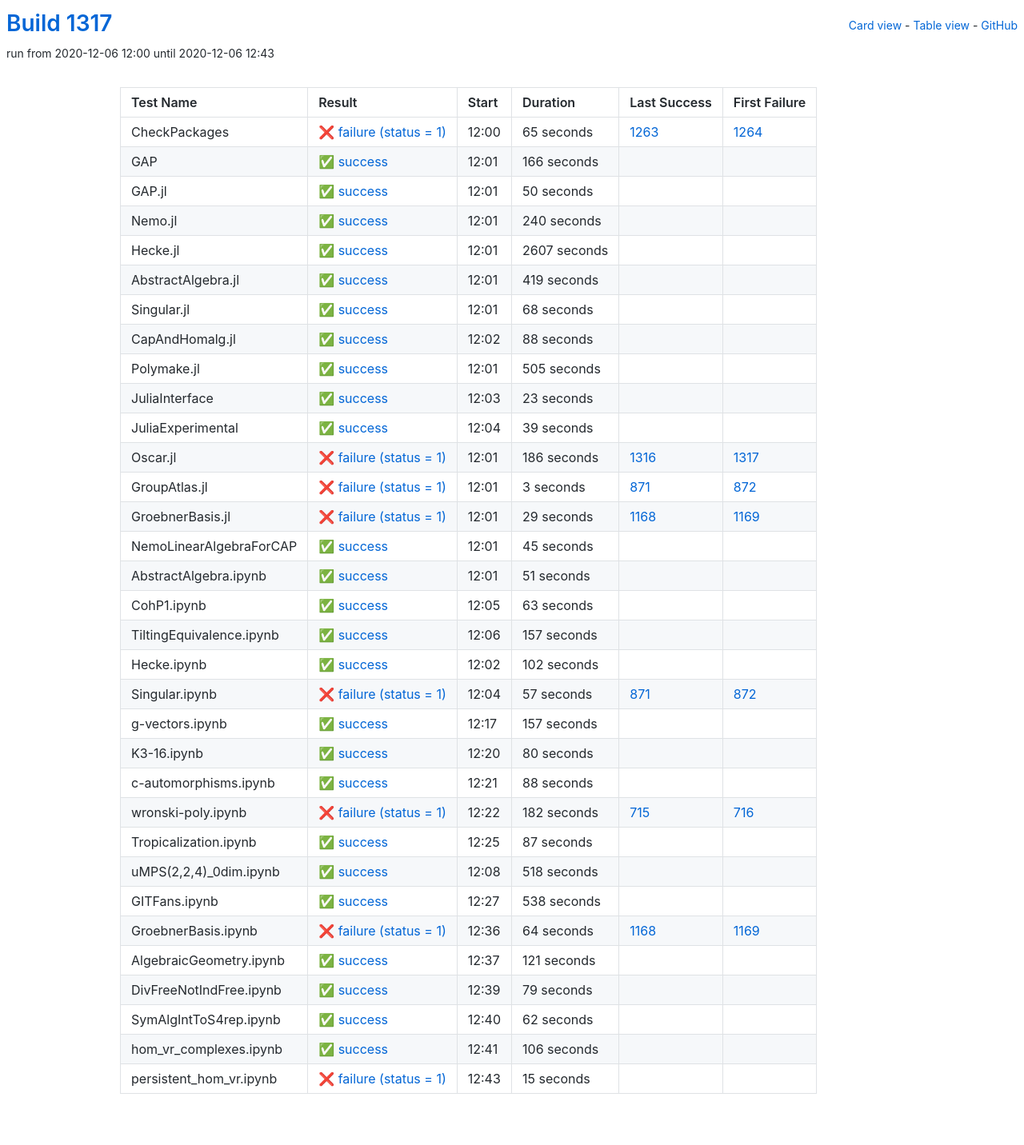
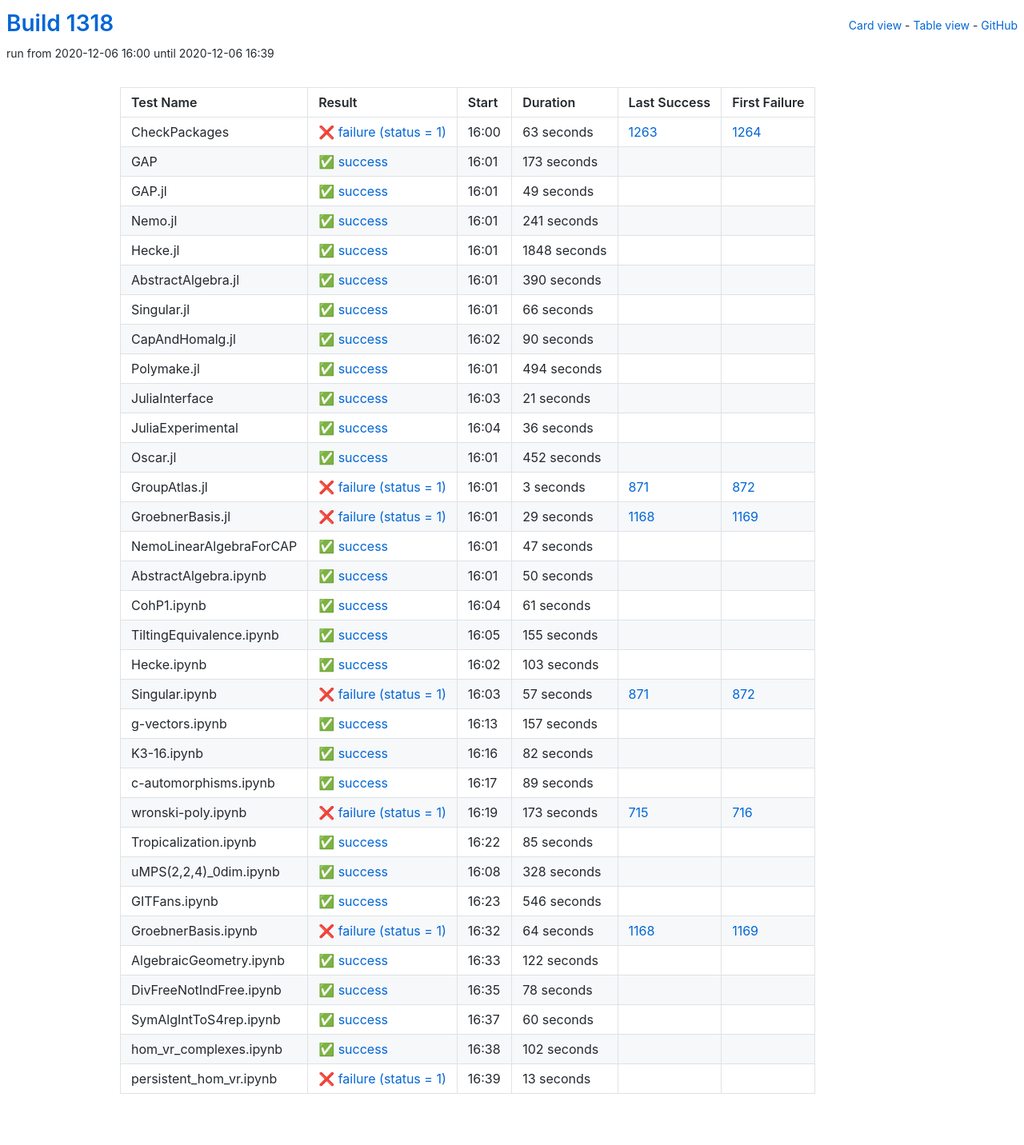
Before and after one commit to oscar-system/oscar-ci-status-stable, a Jekyll site: the page built from table.html, in a window 1280 px wide. Shown: the whole page at 80% size. Built offline with Jekyll 4.4.1, drawn with Linux system fonts in a browser that asks for light colours.

Commit message:
Build #1318

```diff
--- a/_data/ci.yml
+++ b/_data/ci.yml
@@ -1,6 +1,6 @@
 ---
-build: 1317
-build_url: https://oscarci.mathematik.uni-kl.de/job/oscar-stable/1317/
+build: 1318
+build_url: https://oscarci.mathematik.uni-kl.de/job/oscar-stable/1318/
 job: oscar-stable
 organization: oscar-system
 repo: oscar-ci-status-stable
@@ -8,152 +8,152 @@ repourl: https://github.com/oscar-system/oscar-ci-status-stable
 tests:
 - name: CheckPackages
   id: checkpackages
-  log: https://oscarci.mathematik.uni-kl.de/job/oscar-stable/1317/artifact/logs/build-1317/CheckPackages.log
-  start: 2020-12-06 12:00
+  log: https://oscarci.mathematik.uni-kl.de/job/oscar-stable/1318/artifact/logs/build-1318/CheckPackages.log
+  start: 2020-12-06 16:00
   success: false
   exitcode: 1
   status: failure
-  duration: 65
+  duration: 63
   last_success: 1263
   last_success_url: https://oscarci.mathematik.uni-kl.de/job/oscar-stable/1263/
   first_failure: 1264
   first_failure_url: https://oscarci.mathematik.uni-kl.de/job/oscar-stable/1264/
 - name: GAP
   id: gap
-  log: https://oscarci.mathematik.uni-kl.de/job/oscar-stable/1317/artifact/logs/build-1317/GAP.log
-  start: 2020-12-06 12:01
+  log: https://oscarci.mathematik.uni-kl.de/job/oscar-stable/1318/artifact/logs/build-1318/GAP.log
+  start: 2020-12-06 16:01
   success: true
   exitcode: 0
   status: success
-  duration: 166
+  duration: 173
   last_success: false
   last_success_url:
   first_failure: false
   first_failure_url:
 - name: GAP.jl
   id: gap-jl
-  log: https://oscarci.mathematik.uni-kl.de/job/oscar-stable/1317/artifact/logs/build-1317/GAP.jl.log
-  start: 2020-12-06 12:01
+  log: https://oscarci.mathematik.uni-kl.de/job/oscar-stable/1318/artifact/logs/build-1318/GAP.jl.log
+  start: 2020-12-06 16:01
   success: true
   exitcode: 0
   status: success
-  duration: 50
+  duration: 49
   last_success: false
   last_success_url:
   first_failure: false
   first_failure_url:
 - name: Nemo.jl
   id: nemo-jl
-  log: https://oscarci.mathematik.uni-kl.de/job/oscar-stable/1317/artifact/logs/build-1317/Nemo.jl.log
-  start: 2020-12-06 12:01
+  log: https://oscarci.mathematik.uni-kl.de/job/oscar-stable/1318/artifact/logs/build-1318/Nemo.jl.log
+  start: 2020-12-06 16:01
   success: true
   exitcode: 0
   status: success
-  duration: 240
+  duration: 241
   last_success: false
   last_success_url:
   first_failure: false
   first_failure_url:
 - name: Hecke.jl
   id: hecke-jl
-  log: https://oscarci.mathematik.uni-kl.de/job/oscar-stable/1317/artifact/logs/build-1317/Hecke.jl.log
-  start: 2020-12-06 12:01
+  log: https://oscarci.mathematik.uni-kl.de/job/oscar-stable/1318/artifact/logs/build-1318/Hecke.jl.log
+  start: 2020-12-06 16:01
   success: true
   exitcode: 0
   status: success
-  duration: 2607
+  duration: 1848
   last_success: false
   last_success_url:
   first_failure: false
   first_failure_url:
 - name: AbstractAlgebra.jl
   id: abstractalgebra-jl
-  log: https://oscarci.mathematik.uni-kl.de/job/oscar-stable/1317/artifact/logs/build-1317/AbstractAlgebra.jl.log
-  start: 2020-12-06 12:01
+  log: https://oscarci.mathematik.uni-kl.de/job/oscar-stable/1318/artifact/logs/build-1318/AbstractAlgebra.jl.log
+  start: 2020-12-06 16:01
   success: true
   exitcode: 0
   status: success
-  duration: 419
+  duration: 390
   last_success: false
   last_success_url:
   first_failure: false
   first_failure_url:
 - name: Singular.jl
   id: singular-jl
-  log: https://oscarci.mathematik.uni-kl.de/job/oscar-stable/1317/artifact/logs/build-1317/Singular.jl.log
-  start: 2020-12-06 12:01
+  log: https://oscarci.mathematik.uni-kl.de/job/oscar-stable/1318/artifact/logs/build-1318/Singular.jl.log
+  start: 2020-12-06 16:01
   success: true
   exitcode: 0
   status: success
-  duration: 68
+  duration: 66
   last_success: false
   last_success_url:
   first_failure: false
   first_failure_url:
 - name: CapAndHomalg.jl
   id: capandhomalg-jl
-  log: https://oscarci.mathematik.uni-kl.de/job/oscar-stable/1317/artifact/logs/build-1317/CapAndHomalg.jl.log
-  start: 2020-12-06 12:02
+  log: https://oscarci.mathematik.uni-kl.de/job/oscar-stable/1318/artifact/logs/build-1318/CapAndHomalg.jl.log
+  start: 2020-12-06 16:02
   success: true
   exitcode: 0
   status: success
-  duration: 88
+  duration: 90
   last_success: false
   last_success_url:
   first_failure: false
   first_failure_url:
 - name: Polymake.jl
   id: polymake-jl
-  log: https://oscarci.mathematik.uni-kl.de/job/oscar-stable/1317/artifact/logs/build-1317/Polymake.jl.log
-  start: 2020-12-06 12:01
+  log: https://oscarci.mathematik.uni-kl.de/job/oscar-stable/1318/artifact/logs/build-1318/Polymake.jl.log
+  start: 2020-12-06 16:01
   success: true
   exitcode: 0
   status: success
-  duration: 505
+  duration: 494
   last_success: false
   last_success_url:
   first_failure: false
   first_failure_url:
 - name: JuliaInterface
   id: juliainterface
-  log: https://oscarci.mathematik.uni-kl.de/job/oscar-stable/1317/artifact/logs/build-1317/JuliaInterface.log
-  start: 2020-12-06 12:03
+  log: https://oscarci.mathematik.uni-kl.de/job/oscar-stable/1318/artifact/logs/build-1318/JuliaInterface.log
+  start: 2020-12-06 16:03
   success: true
   exitcode: 0
   status: success
-  duration: 23
+  duration: 21
   last_success: false
   last_success_url:
   first_failure: false
   first_failure_url:
 - name: JuliaExperimental
   id: juliaexperimental
-  log: https://oscarci.mathematik.uni-kl.de/job/oscar-stable/1317/artifact/logs/build-1317/JuliaExperimental.log
-  start: 2020-12-06 12:04
+  log: https://oscarci.mathematik.uni-kl.de/job/oscar-stable/1318/artifact/logs/build-1318/JuliaExperimental.log
+  start: 2020-12-06 16:04
   success: true
   exitcode: 0
   status: success
-  duration: 39
+  duration: 36
   last_success: false
   last_success_url:
   first_failure: false
   first_failure_url:
 - name: Oscar.jl
   id: oscar-jl
-  log: https://oscarci.mathematik.uni-kl.de/job/oscar-stable/1317/artifact/logs/build-1317/Oscar.jl.log
-  start: 2020-12-06 12:01
-  success: false
-  exitcode: 1
-  status: failure
-  duration: 186
-  last_success: 1316
-  last_success_url: https://oscarci.mathematik.uni-kl.de/job/oscar-stable/1316/
-  first_failure: 1317
-  first_failure_url: https://oscarci.mathematik.uni-kl.de/job/oscar-stable/1317/
+  log: https://oscarci.mathematik.uni-kl.de/job/oscar-stable/1318/artifact/logs/build-1318/Oscar.jl.log
+  start: 2020-12-06 16:01
+  success: true
+  exitcode: 0
+  status: success
+  duration: 452
+  last_success: false
+  last_success_url:
+  first_failure: false
+  first_failure_url:
 - name: GroupAtlas.jl
   id: groupatlas-jl
-  log: https://oscarci.mathematik.uni-kl.de/job/oscar-stable/1317/artifact/logs/build-1317/GroupAtlas.jl.log
-  start: 2020-12-06 12:01
+  log: https://oscarci.mathematik.uni-kl.de/job/oscar-stable/1318/artifact/logs/build-1318/GroupAtlas.jl.log
+  start: 2020-12-06 16:01
   success: false
   exitcode: 1
   status: failure
@@ -164,8 +164,8 @@ tests:
   first_failure_url: https://oscarci.mathematik.uni-kl.de/job/oscar-stable/872/
 - name: GroebnerBasis.jl
   id: groebnerbasis-jl
-  log: https://oscarci.mathematik.uni-kl.de/job/oscar-stable/1317/artifact/logs/build-1317/GroebnerBasis.jl.log
-  start: 2020-12-06 12:01
+  log: https://oscarci.mathematik.uni-kl.de/job/oscar-stable/1318/artifact/logs/build-1318/GroebnerBasis.jl.log
+  start: 2020-12-06 16:01
   success: false
   exitcode: 1
   status: failure
@@ -176,68 +176,68 @@ tests:
   first_failure_url: https://oscarci.mathematik.uni-kl.de/job/oscar-stable/1169/
 - name: NemoLinearAlgebraForCAP
   id: nemolinearalgebraforcap
-  log: https://oscarci.mathematik.uni-kl.de/job/oscar-stable/1317/artifact/logs/build-1317/NemoLinearAlgebraForCAP.log
-  start: 2020-12-06 12:01
+  log: https://oscarci.mathematik.uni-kl.de/job/oscar-stable/1318/artifact/logs/build-1318/NemoLinearAlgebraForCAP.log
+  start: 2020-12-06 16:01
   success: true
   exitcode: 0
   status: success
-  duration: 45
+  duration: 47
   last_success: false
   last_success_url:
   first_failure: false
   first_failure_url:
 - name: AbstractAlgebra.ipynb
   id: abstractalgebra-ipynb
-  log: https://oscarci.mathematik.uni-kl.de/job/oscar-stable/1317/artifact/logs/build-1317/AbstractAlgebra.ipynb.log
-  start: 2020-12-06 12:01
+  log: https://oscarci.mathematik.uni-kl.de/job/oscar-stable/1318/artifact/logs/build-1318/AbstractAlgebra.ipynb.log
+  start: 2020-12-06 16:01
   success: true
   exitcode: 0
   status: success
-  duration: 51
+  duration: 50
   last_success: false
   last_success_url:
   first_failure: false
   first_failure_url:
 - name: CohP1.ipynb
   id: cohp1-ipynb
-  log: https://oscarci.mathematik.uni-kl.de/job/oscar-stable/1317/artifact/logs/build-1317/CohP1.ipynb.log
-  start: 2020-12-06 12:05
+  log: https://oscarci.mathematik.uni-kl.de/job/oscar-stable/1318/artifact/logs/build-1318/CohP1.ipynb.log
+  start: 2020-12-06 16:04
   success: true
   exitcode: 0
   status: success
-  duration: 63
+  duration: 61
   last_success: false
   last_success_url:
   first_failure: false
   first_failure_url:
 - name: TiltingEquivalence.ipynb
   id: tiltingequivalence-ipynb
-  log: https://oscarci.mathematik.uni-kl.de/job/oscar-stable/1317/artifact/logs/build-1317/TiltingEquivalence.ipynb.log
-  start: 2020-12-06 12:06
+  log: https://oscarci.mathematik.uni-kl.de/job/oscar-stable/1318/artifact/logs/build-1318/TiltingEquivalence.ipynb.log
+  start: 2020-12-06 16:05
   success: true
   exitcode: 0
   status: success
-  duration: 157
+  duration: 155
   last_success: false
   last_success_url:
   first_failure: false
   first_failure_url:
 - name: Hecke.ipynb
   id: hecke-ipynb
-  log: https://oscarci.mathematik.uni-kl.de/job/oscar-stable/1317/artifact/logs/build-1317/Hecke.ipynb.log
-  start: 2020-12-06 12:02
+  log: https://oscarci.mathematik.uni-kl.de/job/oscar-stable/1318/artifact/logs/build-1318/Hecke.ipynb.log
+  start: 2020-12-06 16:02
   success: true
   exitcode: 0
   status: success
-  duration: 102
+  duration: 103
   last_success: false
   last_success_url:
   first_failure: false
   first_failure_url:
 - name: Singular.ipynb
   id: singular-ipynb
-  log: https://oscarci.mathematik.uni-kl.de/job/oscar-stable/1317/artifact/logs/build-1317/Singular.ipynb.log
-  start: 2020-12-06 12:04
+  log: https://oscarci.mathematik.uni-kl.de/job/oscar-stable/1318/artifact/logs/build-1318/Singular.ipynb.log
+  start: 2020-12-06 16:03
   success: false
   exitcode: 1
   status: failure
@@ -248,8 +248,8 @@ tests:
   first_failure_url: https://oscarci.mathematik.uni-kl.de/job/oscar-stable/872/
 - name: g-vectors.ipynb
   id: g-vectors-ipynb
-  log: https://oscarci.mathematik.uni-kl.de/job/oscar-stable/1317/artifact/logs/build-1317/g-vectors.ipynb.log
-  start: 2020-12-06 12:17
+  log: https://oscarci.mathematik.uni-kl.de/job/oscar-stable/1318/artifact/logs/build-1318/g-vectors.ipynb.log
+  start: 2020-12-06 16:13
   success: true
   exitcode: 0
   status: success
@@ -260,80 +260,80 @@ tests:
   first_failure_url:
 - name: K3-16.ipynb
   id: k3-16-ipynb
-  log: https://oscarci.mathematik.uni-kl.de/job/oscar-stable/1317/artifact/logs/build-1317/K3-16.ipynb.log
-  start: 2020-12-06 12:20
+  log: https://oscarci.mathematik.uni-kl.de/job/oscar-stable/1318/artifact/logs/build-1318/K3-16.ipynb.log
+  start: 2020-12-06 16:16
   success: true
   exitcode: 0
   status: success
-  duration: 80
+  duration: 82
   last_success: false
   last_success_url:
   first_failure: false
   first_failure_url:
 - name: c-automorphisms.ipynb
   id: c-automorphisms-ipynb
-  log: https://oscarci.mathematik.uni-kl.de/job/oscar-stable/1317/artifact/logs/build-1317/c-automorphisms.ipynb.log
-  start: 2020-12-06 12:21
+  log: https://oscarci.mathematik.uni-kl.de/job/oscar-stable/1318/artifact/logs/build-1318/c-automorphisms.ipynb.log
+  start: 2020-12-06 16:17
   success: true
   exitcode: 0
   status: success
-  duration: 88
+  duration: 89
   last_success: false
   last_success_url:
   first_failure: false
   first_failure_url:
 - name: wronski-poly.ipynb
   id: wronski-poly-ipynb
-  log: https://oscarci.mathematik.uni-kl.de/job/oscar-stable/1317/artifact/logs/build-1317/wronski-poly.ipynb.log
-  start: 2020-12-06 12:22
+  log: https://oscarci.mathematik.uni-kl.de/job/oscar-stable/1318/artifact/logs/build-1318/wronski-poly.ipynb.log
+  start: 2020-12-06 16:19
   success: false
   exitcode: 1
   status: failure
-  duration: 182
+  duration: 173
   last_success: 715
   last_success_url: https://oscarci.mathematik.uni-kl.de/job/oscar-stable/715/
   first_failure: 716
   first_failure_url: https://oscarci.mathematik.uni-kl.de/job/oscar-stable/716/
 - name: Tropicalization.ipynb
   id: tropicalization-ipynb
-  log: https://oscarci.mathematik.uni-kl.de/job/oscar-stable/1317/artifact/logs/build-1317/Tropicalization.ipynb.log
-  start: 2020-12-06 12:25
+  log: https://oscarci.mathematik.uni-kl.de/job/oscar-stable/1318/artifact/logs/build-1318/Tropicalization.ipynb.log
+  start: 2020-12-06 16:22
   success: true
   exitcode: 0
   status: success
-  duration: 87
+  duration: 85
   last_success: false
   last_success_url:
   first_failure: false
   first_failure_url:
 - name: uMPS(2,2,4)_0dim.ipynb
   id: umps-2-2-4-0dim-ipynb
-  log: https://oscarci.mathematik.uni-kl.de/job/oscar-stable/1317/artifact/logs/build-1317/uMPS-2-2-4-_0dim.ipynb.log
-  start: 2020-12-06 12:08
+  log: https://oscarci.mathematik.uni-kl.de/job/oscar-stable/1318/artifact/logs/build-1318/uMPS-2-2-4-_0dim.ipynb.log
+  start: 2020-12-06 16:08
   success: true
   exitcode: 0
   status: success
-  duration: 518
+  duration: 328
   last_success: false
   last_success_url:
   first_failure: false
   first_failure_url:
 - name: GITFans.ipynb
   id: gitfans-ipynb
-  log: https://oscarci.mathematik.uni-kl.de/job/oscar-stable/1317/artifact/logs/build-1317/GITFans.ipynb.log
-  start: 2020-12-06 12:27
+  log: https://oscarci.mathematik.uni-kl.de/job/oscar-stable/1318/artifact/logs/build-1318/GITFans.ipynb.log
+  start: 2020-12-06 16:23
   success: true
   exitcode: 0
   status: success
-  duration: 538
+  duration: 546
   last_success: false
   last_success_url:
   first_failure: false
   first_failure_url:
 - name: GroebnerBasis.ipynb
   id: groebnerbasis-ipynb
-  log: https://oscarci.mathematik.uni-kl.de/job/oscar-stable/1317/artifact/logs/build-1317/GroebnerBasis.ipynb.log
-  start: 2020-12-06 12:36
+  log: https://oscarci.mathematik.uni-kl.de/job/oscar-stable/1318/artifact/logs/build-1318/GroebnerBasis.ipynb.log
+  start: 2020-12-06 16:32
   success: false
   exitcode: 1
   status: failure
@@ -344,60 +344,60 @@ tests:
   first_failure_url: https://oscarci.mathematik.uni-kl.de/job/oscar-stable/1169/
 - name: AlgebraicGeometry.ipynb
   id: algebraicgeometry-ipynb
-  log: https://oscarci.mathematik.uni-kl.de/job/oscar-stable/1317/artifact/logs/build-1317/AlgebraicGeometry.ipynb.log
-  start: 2020-12-06 12:37
+  log: https://oscarci.mathematik.uni-kl.de/job/oscar-stable/1318/artifact/logs/build-1318/AlgebraicGeometry.ipynb.log
+  start: 2020-12-06 16:33
   success: true
   exitcode: 0
   status: success
-  duration: 121
+  duration: 122
   last_success: false
   last_success_url:
   first_failure: false
   first_failure_url:
 - name: DivFreeNotIndFree.ipynb
   id: divfreenotindfree-ipynb
-  log: https://oscarci.mathematik.uni-kl.de/job/oscar-stable/1317/artifact/logs/build-1317/DivFreeNotIndFree.ipynb.log
-  start: 2020-12-06 12:39
+  log: https://oscarci.mathematik.uni-kl.de/job/oscar-stable/1318/artifact/logs/build-1318/DivFreeNotIndFree.ipynb.log
+  start: 2020-12-06 16:35
   success: true
   exitcode: 0
   status: success
-  duration: 79
+  duration: 78
   last_success: false
   last_success_url:
   first_failure: false
   first_failure_url:
 - name: SymAlgIntToS4rep.ipynb
   id: symalginttos4rep-ipynb
-  log: https://oscarci.mathematik.uni-kl.de/job/oscar-stable/1317/artifact/logs/build-1317/SymAlgIntToS4rep.ipynb.log
-  start: 2020-12-06 12:40
+  log: https://oscarci.mathematik.uni-kl.de/job/oscar-stable/1318/artifact/logs/build-1318/SymAlgIntToS4rep.ipynb.log
+  start: 2020-12-06 16:37
   success: true
   exitcode: 0
   status: success
-  duration: 62
+  duration: 60
   last_success: false
   last_success_url:
   first_failure: false
   first_failure_url:
 - name: hom_vr_complexes.ipynb
   id: hom-vr-complexes-ipynb
-  log: https://oscarci.mathematik.uni-kl.de/job/oscar-stable/1317/artifact/logs/build-1317/hom_vr_complexes.ipynb.log
-  start: 2020-12-06 12:41
+  log: https://oscarci.mathematik.uni-kl.de/job/oscar-stable/1318/artifact/logs/build-1318/hom_vr_complexes.ipynb.log
+  start: 2020-12-06 16:38
   success: true
   exitcode: 0
   status: success
-  duration: 106
+  duration: 102
   last_success: false
   last_success_url:
   first_failure: false
   first_failure_url:
 - name: persistent_hom_vr.ipynb
   id: persistent-hom-vr-ipynb
-  log: https://oscarci.mathematik.uni-kl.de/job/oscar-stable/1317/artifact/logs/build-1317/persistent_hom_vr.ipynb.log
-  start: 2020-12-06 12:43
+  log: https://oscarci.mathematik.uni-kl.de/job/oscar-stable/1318/artifact/logs/build-1318/persistent_hom_vr.ipynb.log
+  start: 2020-12-06 16:39
   success: false
   exitcode: 1
   status: failure
-  duration: 15
+  duration: 13
   last_success: false
   last_success_url:
   first_failure: false
```
Also changed, not shown: README.md.
